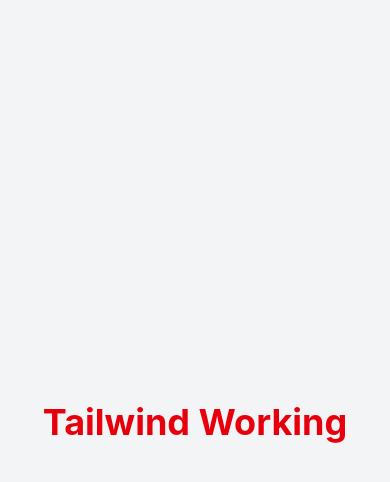
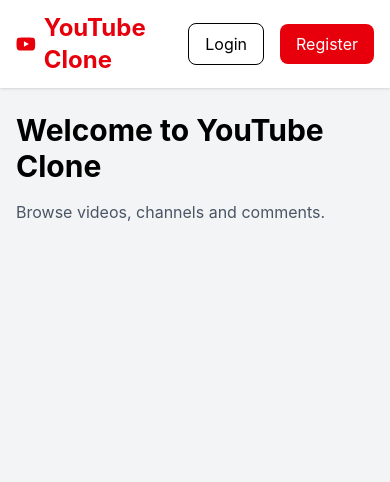
Before and after one commit to rish-cute/youtube-clone-mern, a React app in the folder frontend/: page / in a window 390 px wide. Shown: the top 482 px of the page. Built offline with nearby package versions, Linux system fonts and the light colour scheme; the HTML template or start-up script is replaced by a standard one.

Commit message:
Create responsive navbar and layout

```diff
--- a/frontend/src/App.jsx
+++ b/frontend/src/App.jsx
@@ -1,4 +1,6 @@
 import { BrowserRouter, Routes, Route } from "react-router-dom";
+
+import MainLayout from "./layouts/MainLayout";
 
 import Home from "./pages/Home";
 import Login from "./pages/Login";
@@ -10,6 +12,7 @@
 function App() {
   return (
     <BrowserRouter>
+      <MainLayout>
         <Routes>
           <Route path="/" element={<Home />} />
 
@@ -23,6 +26,7 @@
 
           <Route path="*" element={<NotFound />} />
         </Routes>
+      </MainLayout>
     </BrowserRouter>
   );
 }
--- /dev/null
+++ b/frontend/src/components/Navbar.jsx
@@ -0,0 +1,51 @@
+import { Link } from "react-router-dom";
+import { FaYoutube, FaSearch } from "react-icons/fa";
+
+function Navbar() {
+  return (
+    <header className="bg-white shadow-sm sticky top-0 z-50">
+      <div className="max-w-screen-2xl mx-auto px-4 py-3 flex items-center justify-between">
+        {/* Logo */}
+        <Link
+          to="/"
+          className="flex items-center gap-2 text-red-600 font-bold text-2xl"
+        >
+          <FaYoutube />
+          <span>YouTube Clone</span>
+        </Link>
+
+        {/* Search */}
+        <div className="hidden md:flex items-center border rounded-full overflow-hidden w-[450px]">
+          <input
+            type="text"
+            placeholder="Search videos..."
+            className="w-full px-4 py-2 outline-none"
+          />
+
+          <button className="px-4 py-2 bg-gray-100 hover:bg-gray-200">
+            <FaSearch />
+          </button>
+        </div>
+
+        {/* Navigation */}
+        <div className="flex items-center gap-4">
+          <Link
+            to="/login"
+            className="px-4 py-2 border rounded-lg hover:bg-gray-100"
+          >
+            Login
+          </Link>
+
+          <Link
+            to="/register"
+            className="px-4 py-2 bg-red-600 text-white rounded-lg hover:bg-red-700"
+          >
+            Register
+          </Link>
+        </div>
+      </div>
+    </header>
+  );
+}
+
+export default Navbar;
--- /dev/null
+++ b/frontend/src/layouts/MainLayout.jsx
@@ -0,0 +1,15 @@
+import Navbar from "../components/Navbar";
+
+function MainLayout({ children }) {
+  return (
+    <div className="min-h-screen bg-gray-100">
+      <Navbar />
+
+      <main className="max-w-screen-2xl mx-auto px-4 py-6">
+        {children}
+      </main>
+    </div>
+  );
+}
+
+export default MainLayout;
--- a/frontend/src/pages/Home.jsx
+++ b/frontend/src/pages/Home.jsx
@@ -1,9 +1,13 @@
 function Home() {
   return (
-    <div className="min-h-screen bg-gray-100 flex items-center justify-center">
-      <h1 className="text-4xl font-bold text-red-600">
-        Tailwind Working
+    <div>
+      <h1 className="text-3xl font-bold mb-4">
+        Welcome to YouTube Clone
       </h1>
+
+      <p className="text-gray-600">
+        Browse videos, channels and comments.
+      </p>
     </div>
   );
 }
```
Lines whose indentation alone changed are shown as unchanged.
